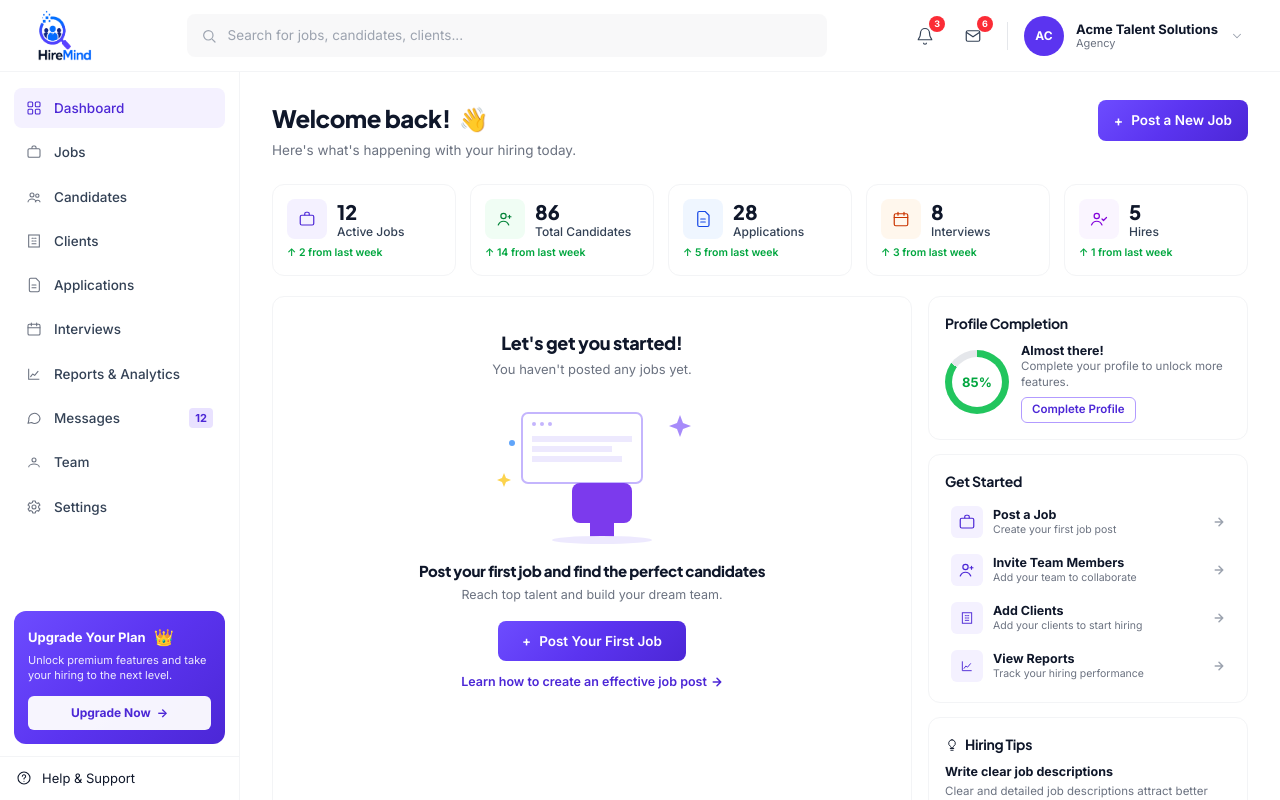
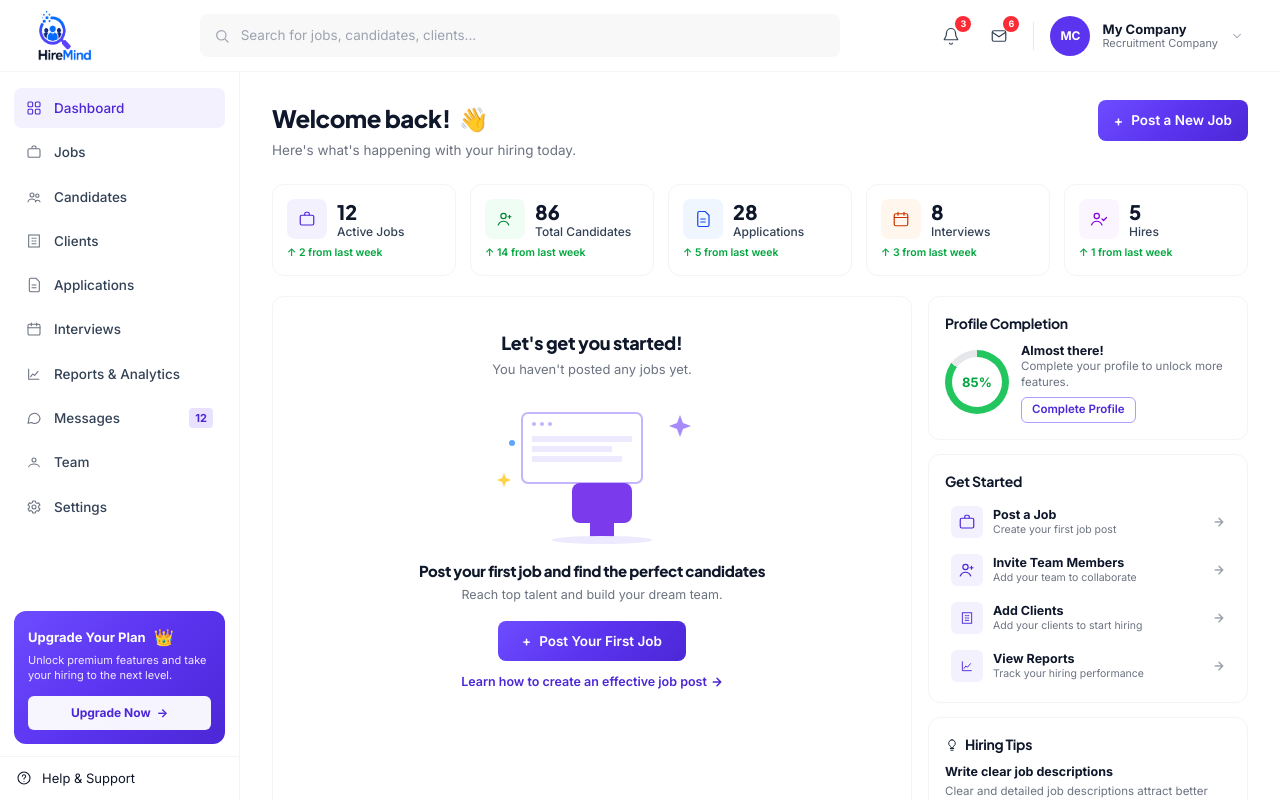
Before and after one commit to rahularulbalan-011105/aihrms, a Next.js app: page /company/dashboard in a window 1280 px wide. Built offline with nearby package versions, Linux system fonts and the light colour scheme.

Commit message:
Company Logo upload fix, Company Login and dashboard page functionality

```diff
--- a/lib/api/config.ts
+++ b/lib/api/config.ts
@@ -45,10 +45,19 @@ export const setUserId = (id: string): void => {
   if (isBrowser) localStorage.setItem("hiremind_user_id", id);
 };
 
+/** Company logo presigned URL cached after login/profile-fetch */
+export const getStoredCompanyLogoUrl = (): string | null =>
+  isBrowser ? localStorage.getItem("hiremind_company_logo_url") : null;
+
+export const setStoredCompanyLogoUrl = (url: string): void => {
+  if (isBrowser) localStorage.setItem("hiremind_company_logo_url", url);
+};
+
 export const clearAuth = () => {
   if (!isBrowser) return;
   ["hiremind_access_token", "hiremind_refresh_token", "hiremind_user_id",
-   "hiremind_user_name", "hiremind_job_title", "hiremind_company_name"].forEach((k) =>
+   "hiremind_user_name", "hiremind_job_title", "hiremind_company_name",
+   "hiremind_company_logo_url"].forEach((k) =>
     localStorage.removeItem(k)
   );
 };
--- a/modules/auth/components/LoginPage.tsx
+++ b/modules/auth/components/LoginPage.tsx
@@ -4,6 +4,7 @@ import { useState } from "react";
 import Link from "next/link";
 import { useRouter } from "next/navigation";
 import { loginUser } from "../services/auth.service";
+import { fetchCompanyProfile } from "../services/company.service";
 import type { UserRole } from "../types/auth.types";
 import AuthHeader from "./AuthHeader";
 import { assetPath } from "@/lib/assetPath";
@@ -36,7 +37,12 @@ export default function LoginPage() {
       setLoading(true);
       setSubmitError("");
       await loginUser({ role, email, password, rememberMe });
-      router.push("/dashboard");
+      if (role === "recruiter") {
+        await fetchCompanyProfile().catch(() => {});
+        router.push("/company/dashboard");
+      } else {
+        router.push("/dashboard");
+      }
     } catch {
       setSubmitError("Invalid email or password. Please try again.");
     } finally {
--- a/modules/auth/components/company-reg/steps/Step3Verification.tsx
+++ b/modules/auth/components/company-reg/steps/Step3Verification.tsx
@@ -5,8 +5,7 @@ import { useRouter } from "next/navigation";
 import type { CompanyData, AdminData } from "../shared/types";
 import HorizontalStepper from "../shared/HorizontalStepper";
 import VerticalStepper from "../shared/VerticalStepper";
-import { saveCompanyProfile, uploadCompanyLogo } from "@/modules/auth/services/company.service";
-import type { CompanyRegStep1Data } from "@/modules/auth/types/auth.types";
+import { uploadCompanyLogo } from "@/modules/auth/services/company.service";
 
 interface Props {
   company: CompanyData;
@@ -21,30 +20,8 @@ export default function Step3Verification({ company, admin, onBack, onEdit }: Pr
 
   async function handleComplete() {
     setIsCompleting(true);
-    try {
-      const step1: CompanyRegStep1Data = {
-        companyName: company.companyName,
-        legalName:   company.legalName,
-        website:     company.website,
-        industry:    company.industry,
-        companySize: company.companySize,
-        foundedYear: company.foundedYear,
-        companyType: company.companyType,
-        gstNumber:   company.gstNumber,
-        panNumber:   company.panNumber,
-        country:     company.country,
-        state:       company.state,
-        city:        company.city,
-        address:     company.address,
-        about:       company.about,
-        agree:       company.agree,
-      };
-      await saveCompanyProfile(step1);
-      if (company.logoFile) {
-        await uploadCompanyLogo(company.logoFile);
-      }
-    } catch {
-      // non-fatal — profile data can be completed later in the dashboard
+    if (company.logoFile) {
+      await uploadCompanyLogo(company.logoFile).catch(() => {});
     }
     router.push("/company/dashboard");
   }
--- a/modules/auth/services/company.service.ts
+++ b/modules/auth/services/company.service.ts
@@ -5,6 +5,7 @@ import {
   setRefreshToken,
   setUserId,
   setStoredCompanyName,
+  setStoredCompanyLogoUrl,
   clearAuth,
 } from "@/lib/api/config";
 import type { CompanyRegStep1Data, CompanyRegStep2Data } from "../types/auth.types";
@@ -42,6 +43,22 @@ export async function registerCompanyUser(data: CompanyRegStep2Data): Promise<st
   setUserId(userId);
   setStoredCompanyName(data.fullName.trim());
   return userId as string;
+}
+
+/** GET /company/profile — fetch profile after login; caches company name in localStorage */
+export async function fetchCompanyProfile(): Promise<void> {
+  const token = getAccessToken();
+  if (!token) return;
+
+  const res = await fetch(`${API.COMPANY}/company/profile`, {
+    headers: { "Authorization": `Bearer ${token}` },
+  });
+
+  if (!res.ok) return;
+  const json = await res.json().catch(() => null);
+  const data = json?.data;
+  if (data?.companyName) setStoredCompanyName(data.companyName);
+  if (data?.logoUrl)     setStoredCompanyLogoUrl(data.logoUrl);
 }
 
 /** PUT /company/profile — save Step 1 company details; non-fatal if company_api is down */
--- a/modules/company/components/CompanyHeader.tsx
+++ b/modules/company/components/CompanyHeader.tsx
@@ -1,9 +1,46 @@
 "use client";
 
+import { useEffect, useRef, useState } from "react";
 import Link from "next/link";
+import { useRouter } from "next/navigation";
 import BrandLogo from "@/components/marketing/BrandLogo";
+import { getStoredCompanyName, getStoredCompanyLogoUrl, clearAuth } from "@/lib/api/config";
+
+function initials(name: string): string {
+  return name.split(/\s+/).filter(Boolean).slice(0, 2).map((w) => w[0].toUpperCase()).join("");
+}
 
 export default function CompanyHeader() {
+  const router = useRouter();
+  const [companyName, setCompanyName] = useState("");
+  const [logoUrl, setLogoUrl] = useState<string | null>(null);
+  const [menuOpen, setMenuOpen] = useState(false);
+  const menuRef = useRef<HTMLDivElement>(null);
+
+  useEffect(() => {
+    setCompanyName(getStoredCompanyName() ?? "");
+    setLogoUrl(getStoredCompanyLogoUrl());
+  }, []);
+
+  useEffect(() => {
+    if (!menuOpen) return;
+    function handleClickOutside(e: MouseEvent) {
+      if (menuRef.current && !menuRef.current.contains(e.target as Node)) {
+        setMenuOpen(false);
+      }
+    }
+    document.addEventListener("mousedown", handleClickOutside);
+    return () => document.removeEventListener("mousedown", handleClickOutside);
+  }, [menuOpen]);
+
+  function handleLogout() {
+    clearAuth();
+    router.push("/login");
+  }
+
+  const displayName = companyName || "My Company";
+  const avatarInitials = companyName ? initials(companyName) : "MC";
+
   return (
     <header className="h-[72px] shrink-0 border-b border-ink-100 bg-white flex items-center px-6 gap-6">
       <Link href="/company/dashboard" className="shrink-0">
@@ -25,14 +62,41 @@ export default function CompanyHeader() {
         <IconBtn aria-label="Notifications" badge="3"><BellIcon /></IconBtn>
         <IconBtn aria-label="Messages"      badge="6"><EnvelopeIcon /></IconBtn>
         <div className="w-px h-7 bg-ink-200 mx-1" />
-        <button className="flex items-center gap-3 pr-3 hover:bg-ink-100 rounded-lg transition">
-          <span className="w-10 h-10 rounded-full bg-brand-600 text-white text-[12px] font-bold flex items-center justify-center">AC</span>
-          <span className="text-left leading-tight">
-            <span className="block text-[13px] font-bold text-ink-900">Acme Talent Solutions</span>
-            <span className="block text-[11px] text-ink-500">Agency</span>
-          </span>
-          <span className="text-ink-400"><ChevronDown /></span>
-        </button>
+        <div className="relative" ref={menuRef}>
+          <button
+            type="button"
+            onClick={() => setMenuOpen((o) => !o)}
+            className="flex items-center gap-3 pr-3 hover:bg-ink-100 rounded-lg transition"
+          >
+            {logoUrl ? (
+              <img
+                src={logoUrl}
+                alt={displayName}
+                className="w-10 h-10 rounded-full object-contain border border-ink-100 bg-white p-0.5 shrink-0"
+              />
+            ) : (
+              <span className="w-10 h-10 rounded-full bg-brand-600 text-white text-[12px] font-bold flex items-center justify-center shrink-0">
+                {avatarInitials}
+              </span>
+            )}
+            <span className="text-left leading-tight">
+              <span className="block text-[13px] font-bold text-ink-900 max-w-[160px] truncate">{displayName}</span>
+              <span className="block text-[11px] text-ink-500">Recruitment Company</span>
+            </span>
+            <span className="text-ink-400"><ChevronDown /></span>
+          </button>
+          {menuOpen && (
+            <div className="absolute right-0 top-full mt-1 w-44 bg-white rounded-xl border border-ink-100 shadow-lg py-1.5 z-50">
+              <button
+                type="button"
+                onClick={handleLogout}
+                className="w-full text-left px-4 py-2.5 text-[13px] text-red-600 font-semibold hover:bg-red-50 transition flex items-center gap-2"
+              >
+                <LogoutIcon /> Logout
+              </button>
+            </div>
+          )}
+        </div>
       </div>
     </header>
   );
@@ -55,3 +119,4 @@ function SearchIcon() { return (<svg width="16" height="16" viewBox="0 0 24 24"
 function BellIcon() { return (<svg width="18" height="18" viewBox="0 0 24 24" fill="none"><path d="M6 8a6 6 0 1 1 12 0c0 7 3 7 3 9H3c0-2 3-2 3-9zM10 21a2 2 0 0 0 4 0" stroke="currentColor" strokeWidth="1.6" strokeLinejoin="round"/></svg>); }
 function EnvelopeIcon() { return (<svg width="18" height="18" viewBox="0 0 24 24" fill="none"><rect x="3" y="5" width="18" height="14" rx="2" stroke="currentColor" strokeWidth="1.6"/><path d="M3 7l9 6 9-6" stroke="currentColor" strokeWidth="1.6"/></svg>); }
 function ChevronDown() { return (<svg width="14" height="14" viewBox="0 0 24 24" fill="none"><path d="M6 9l6 6 6-6" stroke="currentColor" strokeWidth="1.8" strokeLinecap="round" strokeLinejoin="round"/></svg>); }
+function LogoutIcon() { return (<svg width="14" height="14" viewBox="0 0 24 24" fill="none"><path d="M9 21H5a2 2 0 0 1-2-2V5a2 2 0 0 1 2-2h4M16 17l5-5-5-5M21 12H9" stroke="currentColor" strokeWidth="1.6" strokeLinecap="round" strokeLinejoin="round"/></svg>); }
```
